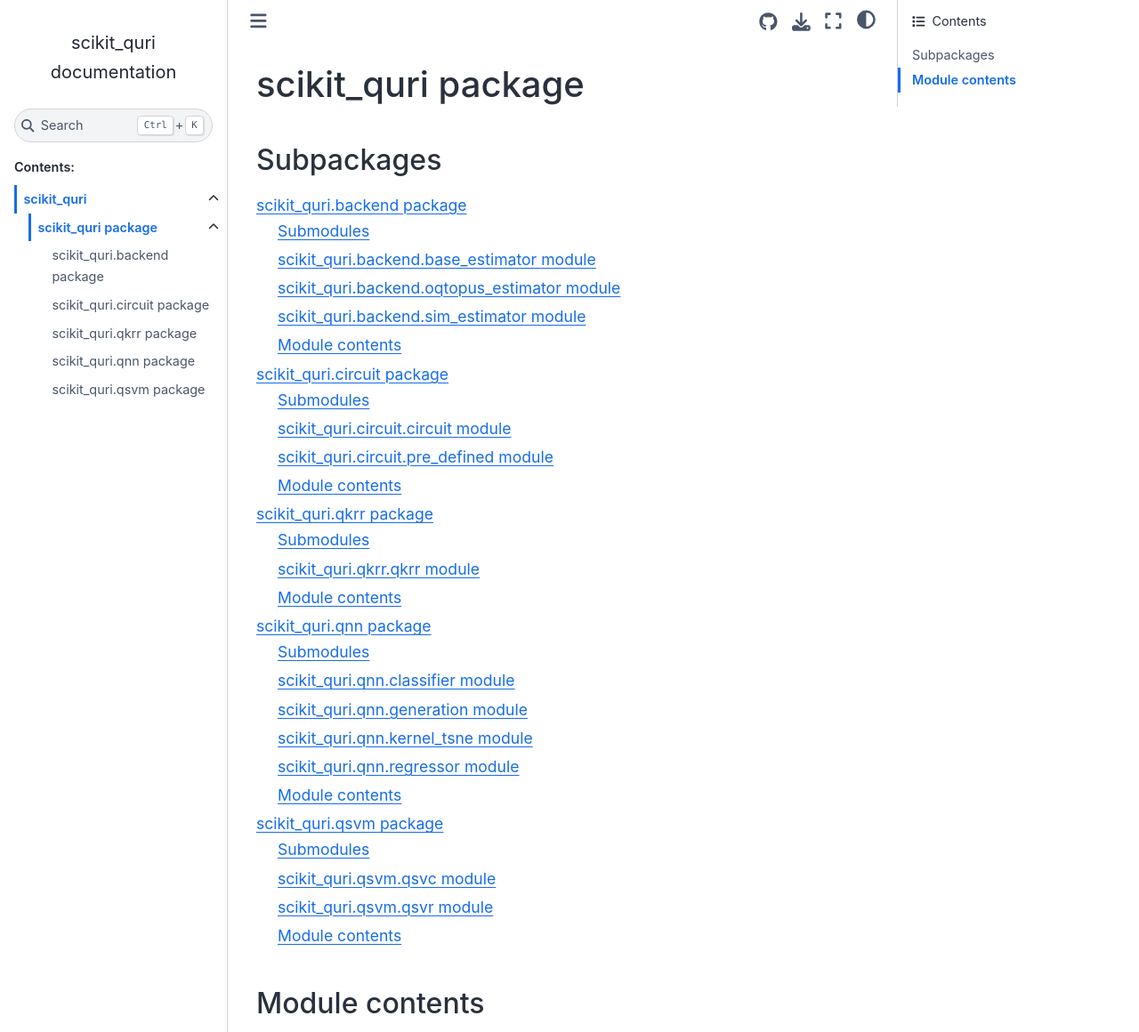
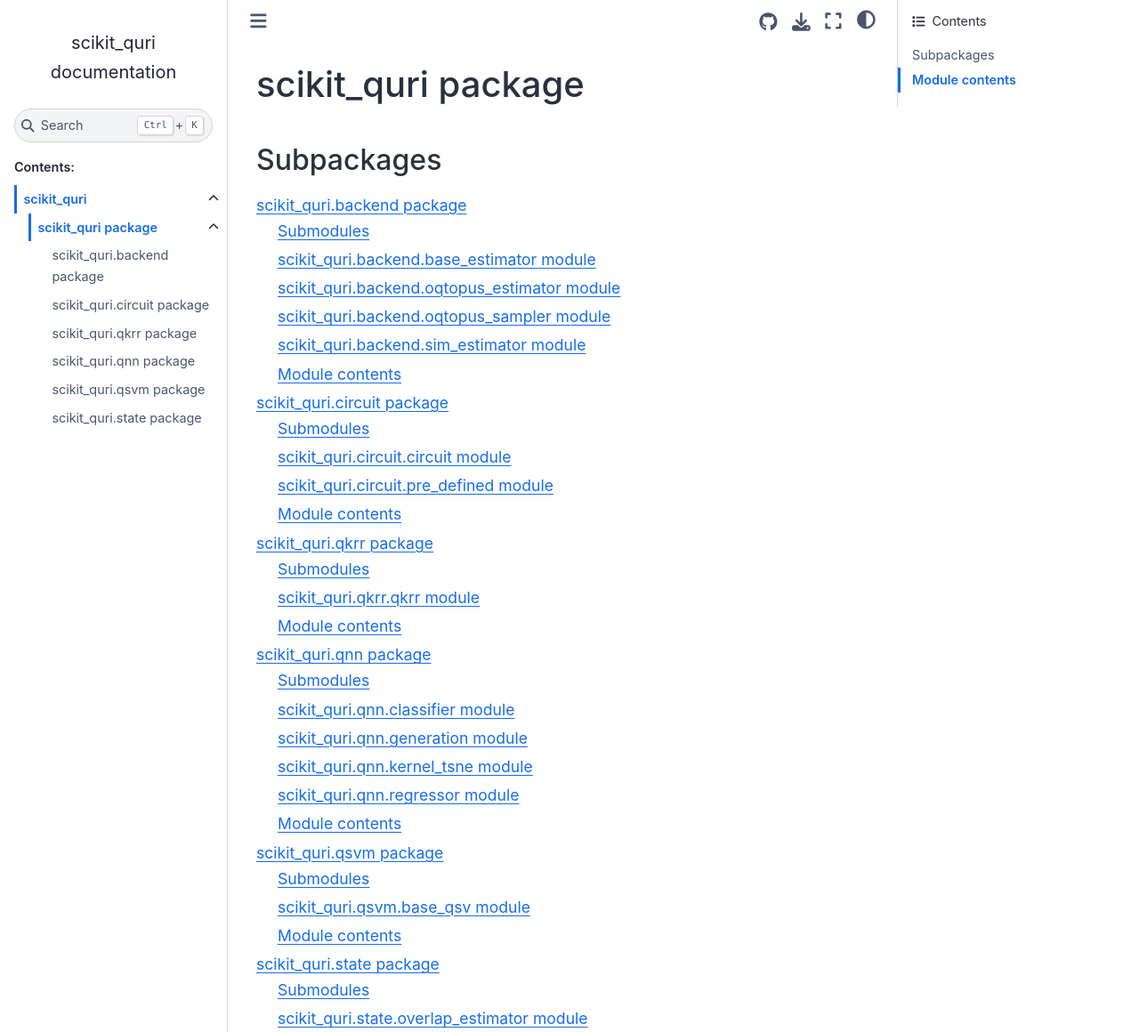
Before and after one commit to Qulacs-Osaka/scikit-quri, a Sphinx documentation site: the page built from docs/scikit_quri.rst, in a window 1280 px wide and 1400 px high, cut to the strip 0-1160 px from the top of the window. Shown: the whole strip at 89% size. Built offline with Sphinx 7.4.7 and the Sphinx Book theme 1.1.4, drawn with Linux system fonts in a browser that asks for light colours.

Commit message:
doc: update doc

```diff
--- a/docs/scikit_quri.backend.rst
+++ b/docs/scikit_quri.backend.rst
@@ -20,6 +20,14 @@ scikit\_quri.backend.oqtopus\_estimator module
    :undoc-members:
    :show-inheritance:
 
+scikit\_quri.backend.oqtopus\_sampler module
+--------------------------------------------
+
+.. automodule:: scikit_quri.backend.oqtopus_sampler
+   :members:
+   :undoc-members:
+   :show-inheritance:
+
 scikit\_quri.backend.sim\_estimator module
 ------------------------------------------
 
--- a/docs/scikit_quri.qsvm.rst
+++ b/docs/scikit_quri.qsvm.rst
@@ -4,18 +4,10 @@ scikit\_quri.qsvm package
 Submodules
 ----------
 
-scikit\_quri.qsvm.qsvc module
------------------------------
+scikit\_quri.qsvm.base\_qsv module
+----------------------------------
 
-.. automodule:: scikit_quri.qsvm.qsvc
-   :members:
-   :undoc-members:
-   :show-inheritance:
-
-scikit\_quri.qsvm.qsvr module
------------------------------
-
-.. automodule:: scikit_quri.qsvm.qsvr
+.. automodule:: scikit_quri.qsvm.base_qsv
    :members:
    :undoc-members:
    :show-inheritance:
@@ -24,6 +16,5 @@ Module contents
 ---------------
 
 .. automodule:: scikit_quri.qsvm
-   :members:
    :undoc-members:
    :show-inheritance:
--- a/docs/scikit_quri.rst
+++ b/docs/scikit_quri.rst
@@ -12,11 +12,11 @@ Subpackages
    scikit_quri.qkrr
    scikit_quri.qnn
    scikit_quri.qsvm
+   scikit_quri.state
 
 Module contents
 ---------------
 
 .. automodule:: scikit_quri
-   :members:
    :undoc-members:
    :show-inheritance:
--- /dev/null
+++ b/docs/scikit_quri.state.rst
@@ -0,0 +1,21 @@
+scikit\_quri.state package
+==========================
+
+Submodules
+----------
+
+scikit\_quri.state.overlap\_estimator module
+--------------------------------------------
+
+.. automodule:: scikit_quri.state.overlap_estimator
+   :members:
+   :undoc-members:
+   :show-inheritance:
+
+Module contents
+---------------
+
+.. automodule:: scikit_quri.state
+   :members:
+   :undoc-members:
+   :show-inheritance:
```
